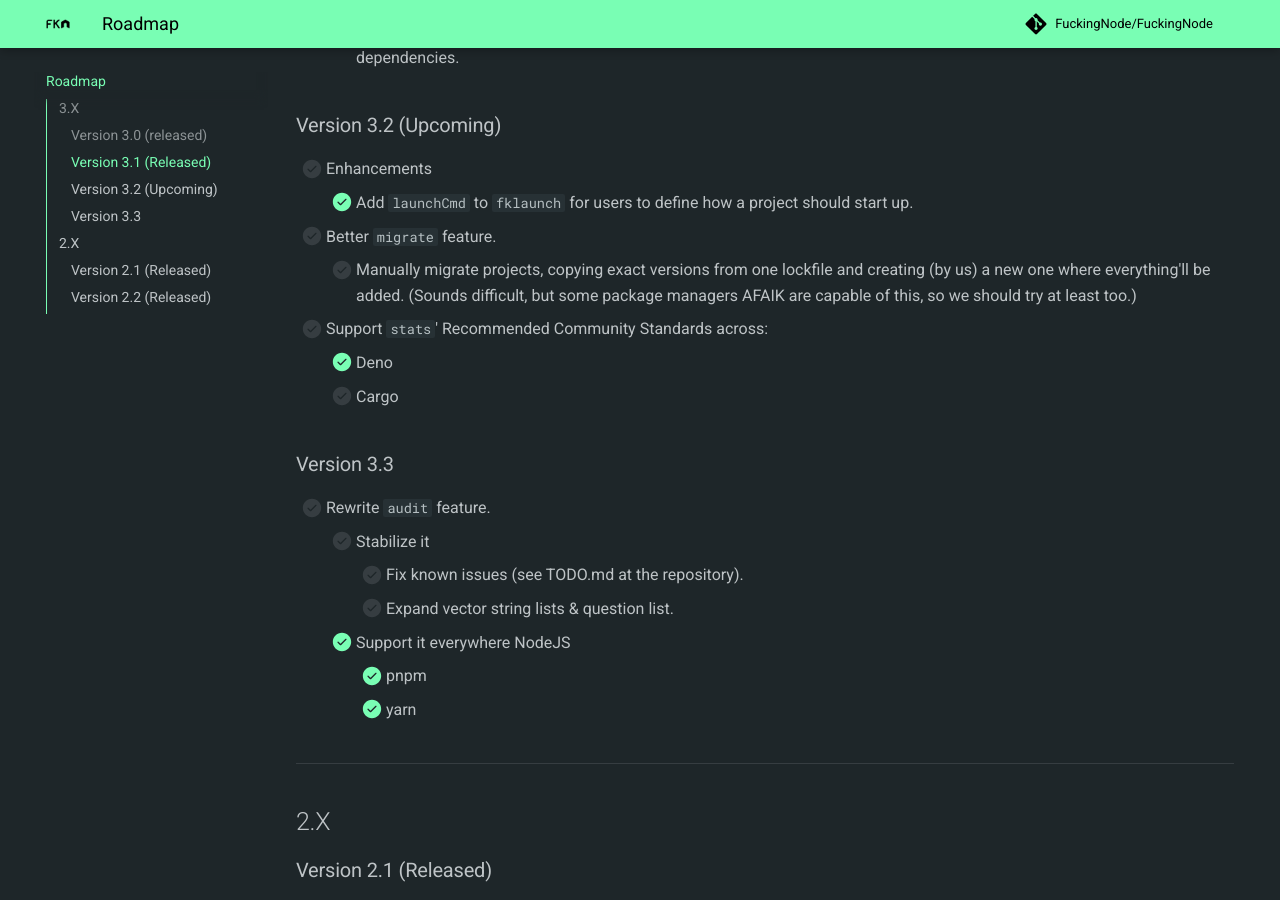
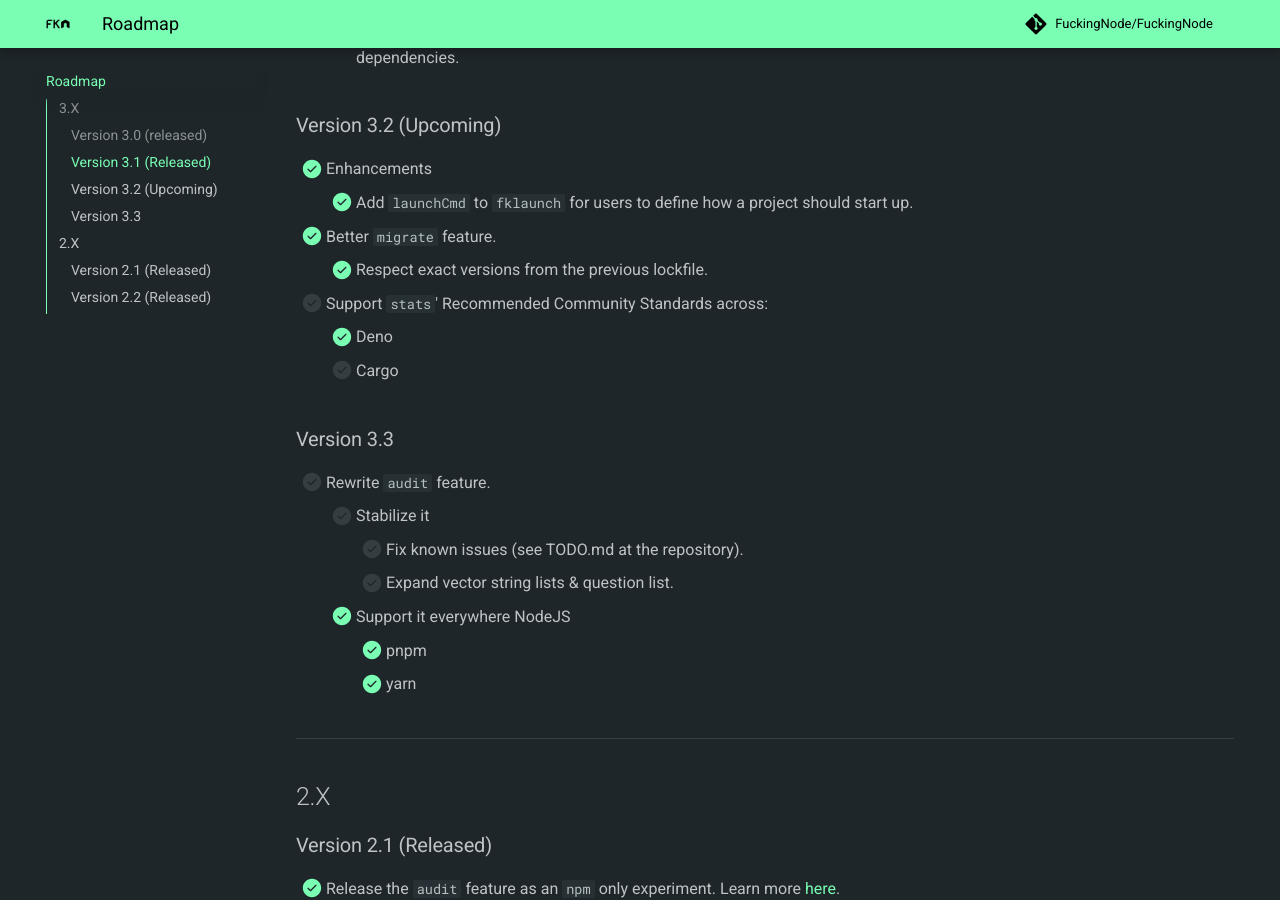
Before and after one commit to FuckingNode/fuckingnode.github.io, an MkDocs documentation site: the page built from docs/about/roadmap.md, in a window 1280 px wide and 900 px high, scrolled down 2215 px. Built offline with MkDocs 1.6.1 and Material for MkDocs 9.7.7, drawn with Linux system fonts in a browser that asks for light colours; comment, search, counter and statistics services are not loaded.

Commit message:
Update ROADMAP

```diff
--- a/docs/about/roadmap.md
+++ b/docs/about/roadmap.md
@@ -60,10 +60,10 @@ We'll expand (and rarely, but not impossibly, shrink) this roadmap as we make pr
 
 ### Version 3.2 (Upcoming)
 
-- [ ] Enhancements
+- [X] Enhancements
     - [X] Add `launchCmd` to `fklaunch` for users to define how a project should start up.
-- [ ] Better `migrate` feature.
-    - [ ] Manually migrate projects, copying exact versions from one lockfile and creating (by us) a new one where everything'll be added. (Sounds difficult, but some package managers AFAIK are capable of this, so we should try at least too.)
+- [X] Better `migrate` feature.
+    - [X] Respect exact versions from the previous lockfile.
 - [ ] Support `stats`' Recommended Community Standards across:
     - [X] Deno
     - [ ] Cargo
```
